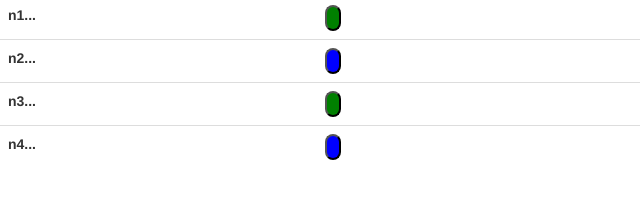
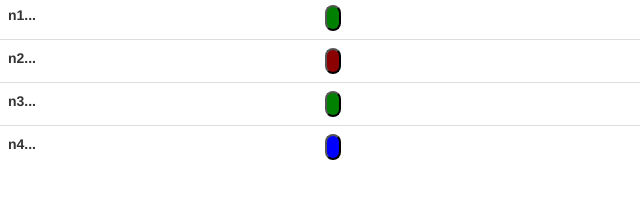
Before and after one commit to hejianDK/node-practice, a website built with webpack: page app/index.html in a window 1280 px wide. Shown: the part 167-366 px from the top of the page, 0-640 px from the left. Built offline with nearby package versions, Linux system fonts and the light colour scheme; some packages are replaced by stand-ins of ours.

Commit message:
moved jquery ui from script tag to npm module

```diff
--- a/app/index.html
+++ b/app/index.html
@@ -3,11 +3,10 @@
 
 <head>
     <link rel="stylesheet" href="https://maxcdn.bootstrapcdn.com/bootstrap/3.3.6/css/bootstrap.min.css">
-    <link rel="https://cdnjs.cloudflare.com/ajax/libs/jqueryui/1.11.4/i18n/jquery-ui-i18n.min.js">
     <script type="text/javascript" src="bundle.js"></script>
 </head>
 
-<body  ng-app="mySwitch" >
+<body ng-app="mySwitch" >
 <div class='row'><div class='col-md-10 col-md-offset-2'><img id="construction" src='construction.jpg'></div></div>
 <div ng-controller = 'switchCtrl'>
     <table id="bootstrap-overrides" class="table table-hover">
@@ -25,9 +24,11 @@
             <!--'state-power-suspended btn btn-default': vm.status !='powered on'||'Powered off'}">-->
             <!--</td>-->
             <td>
-                <input type="button" ng-class="{'state-power-on':vm.status ==='Powered on',
-                'state-power-off':vm.status =='Powered off',
-                'state-power-suspended': vm.status !=('Powered on'||'Powered off')}">
+                <input type="button" ng-class="{
+                'state-power-on':vm.status ==='Powered on',
+                'state-power-off':vm.status ==='Powered off',
+                'state-power-suspended': vm.status !=='Powered on'&& vm.status!=='Powered off'
+                }">
             </td>
             <th>anything</th>
         </tr>
--- a/package.json
+++ b/package.json
@@ -8,6 +8,7 @@
     "start": "webpack-dev-server --devtool eval --progress --hot --colors --content-base app"
   },
   "dependencies": {
+    "jquery-ui": "~1.10.4",
     "angular": "~1.2.14"
   },
   "devDependencies": {
```
